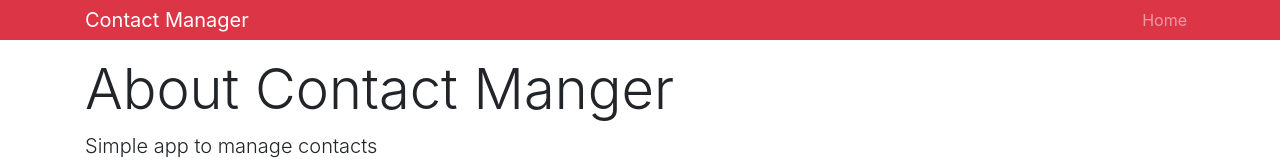
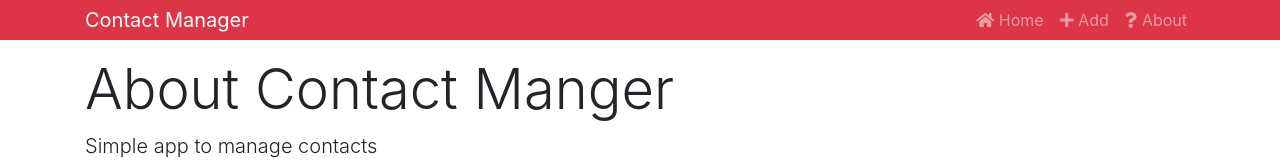
Before and after one commit to MateenCode/ContactManager-React, a React (Create React App) app: page /about in a window 1280 px wide. Shown: the top 160 px of the page. Built offline with nearby package versions, Linux system fonts and the light colour scheme.

Commit message:
router link and 404 page created and displayed

```diff
--- a/src/App.js
+++ b/src/App.js
@@ -9,7 +9,7 @@
 import Header from './components/layout/Header'
 import About from './components/pages/About'
 import AddContact from './components/contacts/AddContact'
-
+import NotFound from './components/pages/NotFound'
 
 class App extends Component {
   render() {
@@ -23,6 +23,7 @@
             <Route exact path="/" component={Contacts} />
             <Route exact path="/contact/add" component={AddContact} />
             <Route exact path="/about" component={About} />
+            <Route component={NotFound} />
           </Switch>
         </div>
       </div>
--- a/src/components/contacts/AddContact.js
+++ b/src/components/contacts/AddContact.js
@@ -56,7 +56,12 @@
       phone:'',
       errors: {}
     });
-  }
+
+
+    this.props.history.push('/')
+
+
+  };
 
   onChange = e => this.setState({ [e.target.name] : e.target.value });
 
--- a/src/components/layout/Header.js
+++ b/src/components/layout/Header.js
@@ -1,5 +1,6 @@
 import React from 'react';
 import PropTypes from 'prop-types';
+import { Link } from 'react-router-dom'
 
 const Header = (props) => {
   const { branding } = props;
@@ -13,9 +14,19 @@
           <div>
             <ul className="navbar-nav mr-auto">
               <li className="nav-item">
-                <a href="/" className="nav-link">
-                  Home
-                </a>
+                <Link to="/" className="nav-link">
+                <i className="fas fa-home" /> Home
+                </Link>
+              </li>
+              <li className="nav-item">
+                <Link to="/contact/add" className="nav-link">
+                <i className="fas fa-plus" /> Add
+                </Link>
+              </li>
+              <li className="nav-item">
+                <Link to="/about" className="nav-link">
+                  <i className="fas fa-question" /> About
+                </Link>
               </li>
             </ul>
           </div>
--- /dev/null
+++ b/src/components/pages/NotFound.js
@@ -0,0 +1,11 @@
+import React from 'react'
+
+
+export default () => {
+  return (
+    <div>
+    <h1 className="display-4"> <span className="text-danger">404</span> Page Not Found</h1>
+    <p className="lead"> Sorry, that page does not exist </p>
+    </div>
+  );
+};
```
